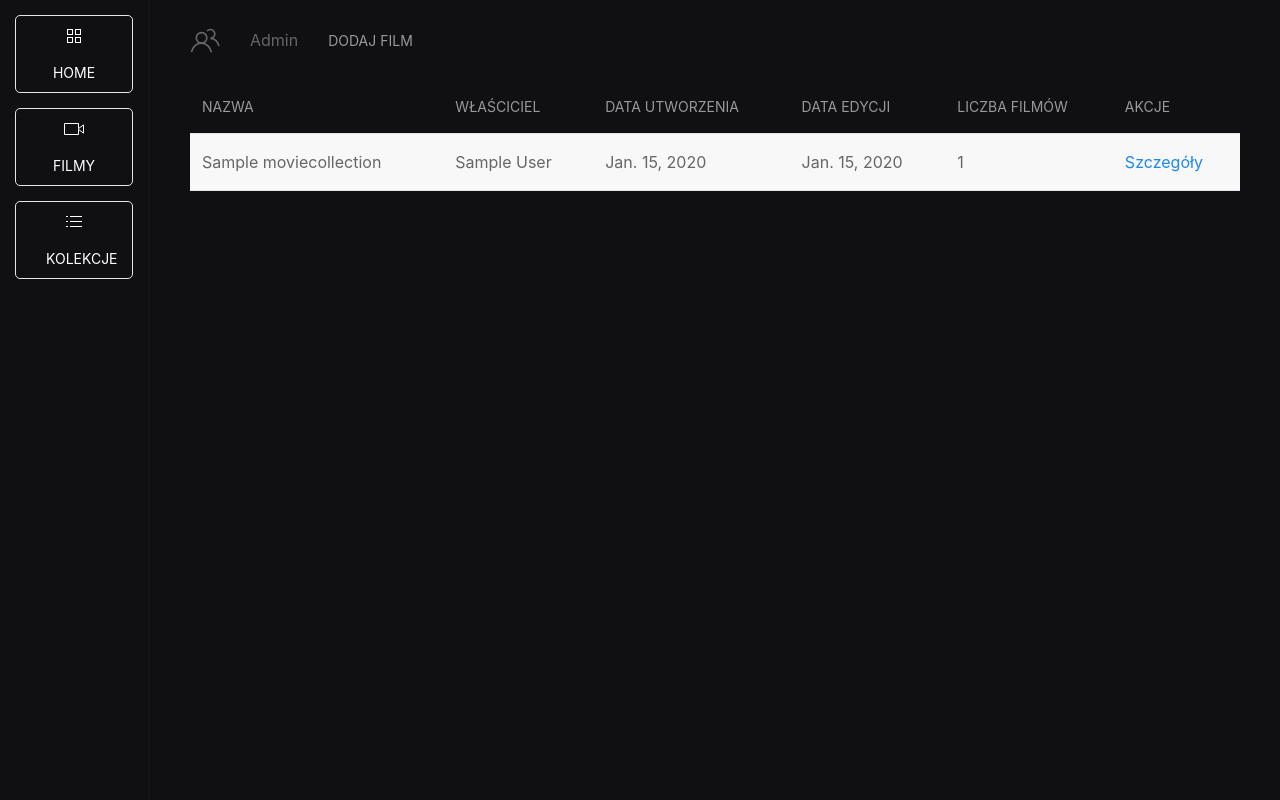
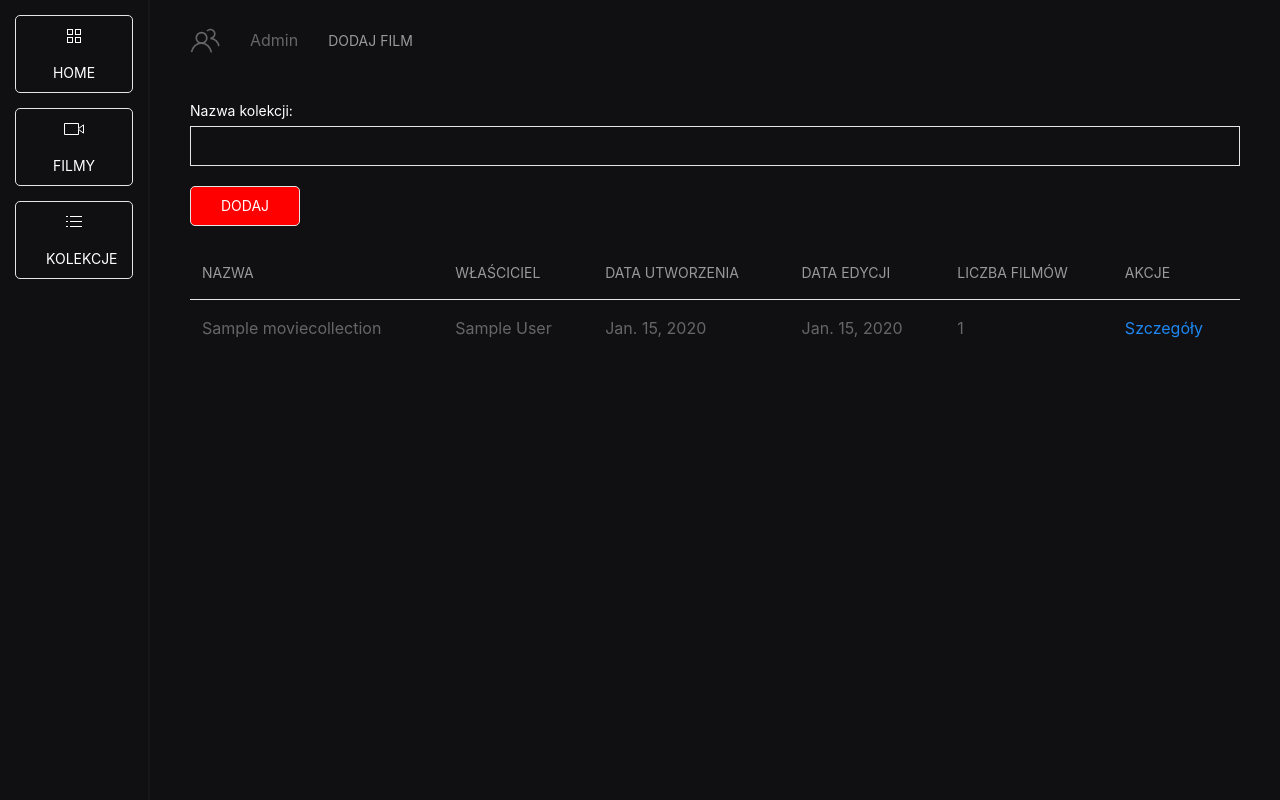
Before and after one commit to achudzicki/movie_ratte, a Django app: page /movies/collections in a window 1280 px wide. Run offline with Django 4.2, Linux system fonts and the light colour scheme; tables that the repository leaves empty hold one stand-in row (values such as "Sample post"); parts of the project's set-up code (start-up, migrations or seed data) failed here and were passed over.

Commit message:
Add Collection functionality

```diff
--- a/movies/forms.py
+++ b/movies/forms.py
@@ -28,6 +28,20 @@ class MovieForm(forms.Form):
     # Teraz trik, żeby dodać do każdego z naszych input klasę 'uk-input'
     def __init__(self, *args, **kwargs):
         super(MovieForm, self).__init__(*args, **kwargs)
+        for field in self.fields.values():
+            field.error_messages['required'] = f'Pole {field.label} jest wymagane'
+        for visible in self.visible_fields():
+            visible.field.widget.attrs['class'] = 'uk-input'
+            visible.field.widget.attrs['style'] = 'background-color: inherit!important'
+
+
+class MovieCollectionForm(forms.Form):
+    name = forms.CharField(max_length=255, label='Nazwa kolekcji', error_messages={
+        'max_length': 'Maksymalna długość nazwy kolekcji to 255'
+    })
+
+    def __init__(self, *args, **kwargs):
+        super(MovieCollectionForm, self).__init__(*args, **kwargs)
         for field in self.fields.values():
             field.error_messages['required'] = f'Pole {field.label} jest wymagane'
         for visible in self.visible_fields():
--- a/movies/models.py
+++ b/movies/models.py
@@ -95,3 +95,7 @@ class MovieCollection(models.Model):
     update_date = models.DateField()
     owner = models.ForeignKey(User, on_delete=models.CASCADE)
     movies = models.ManyToManyField(Movie)
+
+    @staticmethod
+    def collection_exist(collection_name):
+        return MovieCollection.objects.filter(name__contains=collection_name).count() > 0
--- a/movies/templates/movies/movies_collection.html
+++ b/movies/templates/movies/movies_collection.html
@@ -6,7 +6,32 @@
 
 {% block page_content %}
     <div class="uk-container">
-        <table class="uk-table uk-table-striped">
+        {% if additional_errors %}
+            <div class="uk-alert-danger" uk-alert>
+                <a class="uk-alert-close" uk-close></a>
+                {% for error in additional_errors %}
+                    <p>{{ error }}</p>
+                {% endfor %}
+            </div>
+        {% endif %}
+        <form class="uk-form-stacked" method="POST">
+            {% csrf_token %}
+            {% for field in collection_form %}
+                <div class="uk-margin">
+                    <label class="uk-form-label" style="color: white">{{ field.label_tag }}</label>
+                    <div class="uk-form-controls">
+                        {{ field }}
+                    </div>
+                    <div class="uk-text-danger uk-margin-small-top">
+                        {{ field.errors }}
+                    </div>
+                </div>
+            {% endfor %}
+            <button type="submit" style="background-color: red; color: white"
+                    class="uk-button uk-button-default uk-border-rounded">Dodaj
+            </button>
+        </form>
+        <table class="uk-table uk-table-divider">
             <thead>
             <tr>
                 <th>Nazwa</th>
--- a/movies/urls.py
+++ b/movies/urls.py
@@ -5,6 +5,6 @@ urlpatterns = [
     path('', views.all_movies, name='all_movies'),
     path('<int:id>', views.find_by_tmdb_id, name='movie'),
     path('add', views.add_movie, name='add_movie'),
-    path('collections', views.all_collections, name='all_collections'),
+    path('collections', views.movie_collections, name='all_collections'),
     path('collections/<int:id>', views.collection_details, name='collection')
 ]
--- a/movies/views.py
+++ b/movies/views.py
@@ -1,9 +1,11 @@
+import datetime
+
 from django.core.paginator import Paginator
 from django.db.models import Count
 from django.shortcuts import render, get_object_or_404, redirect
 
-from .forms import MovieForm
-from .models import Movie, MovieCollection
+from .forms import MovieForm, MovieCollectionForm
+from .models import Movie, MovieCollection, User
 
 
 def all_movies(request):
@@ -72,10 +74,30 @@ def find_by_tmdb_id(request, id):
     })
 
 
-def all_collections(request):
-    movie_collections = MovieCollection.objects.all().annotate(movie_count=Count('movies'))
+def movie_collections(request):
+    additional_errors = []
+    if request.POST:
+        new_collection = MovieCollectionForm(request.POST)
+
+        if new_collection.is_valid():
+            collection_data = new_collection.cleaned_data
+
+            if not MovieCollection.collection_exist(collection_data['name']):
+                # Na razie bierzemy 1 ownera z góry, później będzie to zalogowana osoba.
+                owner = User.objects.all()[:1][0]
+                MovieCollection.objects.create(name=collection_data['name'], creation_date=datetime.date.today(),
+                                               update_date=datetime.date.today(), owner=owner)
+                return redirect('all_collections')
+
+            additional_errors.append(f"Kolekcja o nazwie {collection_data['name']} już istnieje!")
+    else:
+        new_collection = MovieCollectionForm()
+
+    found_collections = MovieCollection.objects.all().annotate(movie_count=Count('movies'))
     return render(request, 'movies/movies_collection.html', {
-        "collections": movie_collections
+        "collections": found_collections,
+        'collection_form': new_collection,
+        'additional_errors': additional_errors
     })
 
 
```
Also changed, not shown: movies/aaOpis.md (+25 -6 lines).
